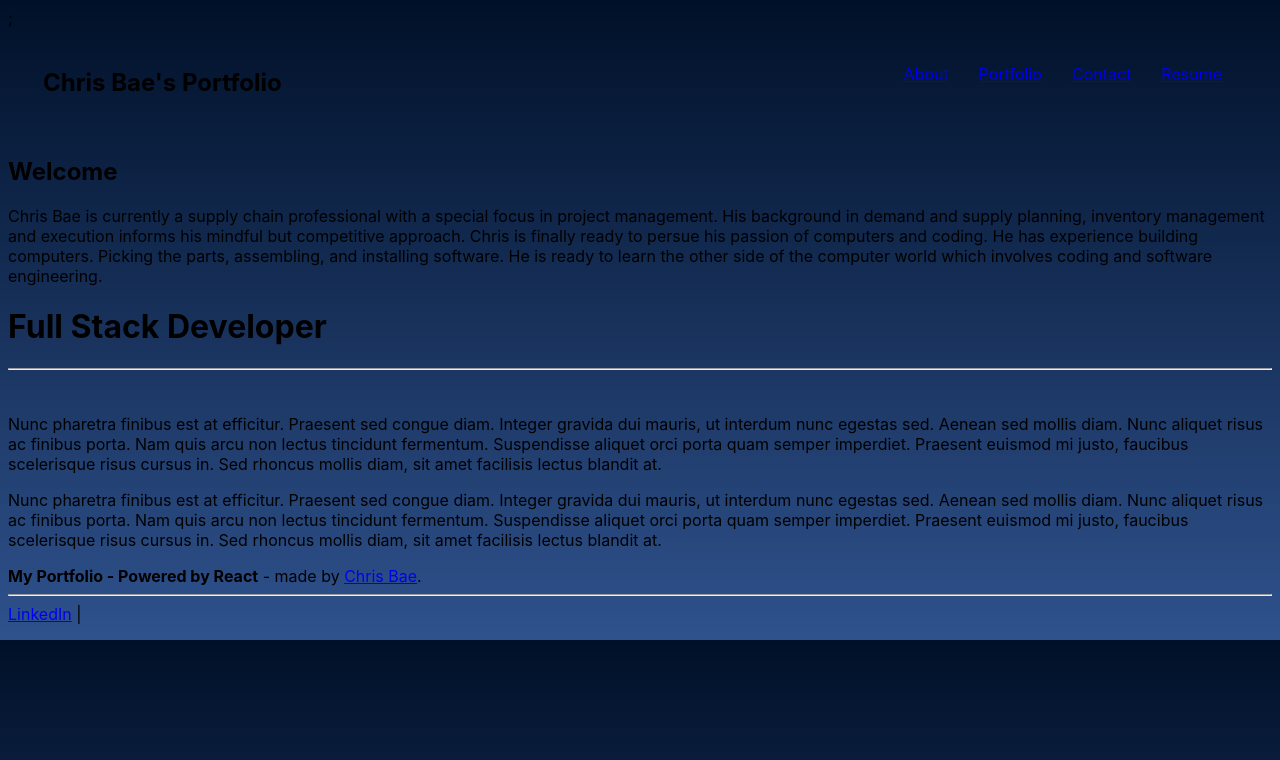
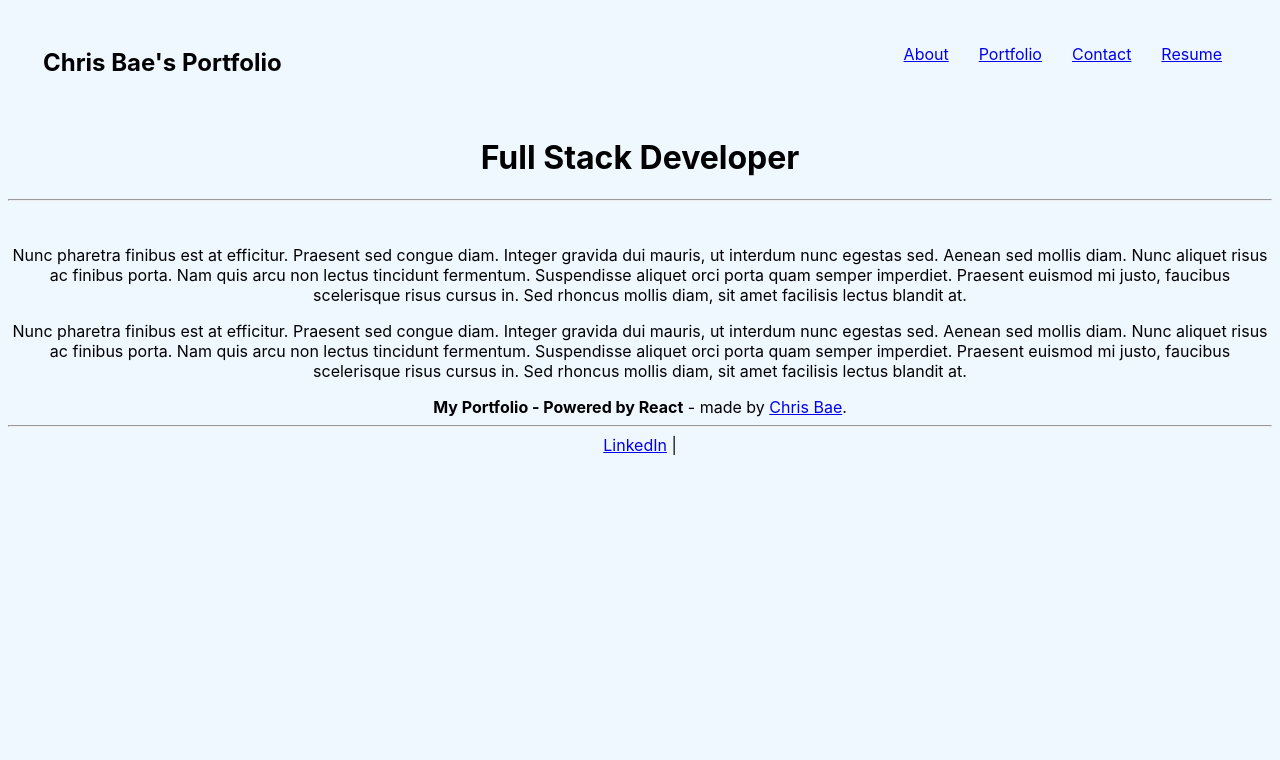
Before and after one commit to cbae122/react-portfolio, a React (Create React App) app: page / in a window 1280 px wide. Shown: the top 760 px of the page. Built offline with nearby package versions, Linux system fonts and the light colour scheme.

Commit message:
updated css

```diff
--- a/src/App.js
+++ b/src/App.js
@@ -32,7 +32,7 @@
       <Helmet>
         <title>Chris Bae's Portfolio | {currentPage} </title>
       </Helmet>
-      ;
+
       <Header currentPage={currentPage} handlePageChange={handlePageChange}></Header>
       <main>{renderPage()}</main>
       <Footer></Footer>
--- a/src/components/Header.js
+++ b/src/components/Header.js
@@ -21,11 +21,11 @@
       </section>
       <section>
         <div>
-          <h2>Welcome</h2>
+          {/* <h2>Welcome</h2>
           <p>
             Chris Bae is currently a supply chain professional with a special focus in project management. His background in demand and supply planning, inventory management and execution informs his mindful but competitive approach.
             Chris is finally ready to persue his passion of computers and coding. He has experience building computers. Picking the parts, assembling, and installing software. He is ready to learn the other side of the computer world which involves coding and software engineering.
-          </p>
+          </p> */}
         </div>
       </section>
     </div>
--- a/src/index.css
+++ b/src/index.css
@@ -1,6 +1,7 @@
 body {
   margin: 5;
-  background-image: linear-gradient(#001028, #2f528d);
+  background-color: aliceblue;
+  text-align: center;
   font-family: -apple-system, BlinkMacSystemFont, 'Segoe UI', 'Roboto', 'Oxygen',
     'Ubuntu', 'Cantarell', 'Fira Sans', 'Droid Sans', 'Helvetica Neue',
     sans-serif;
```
